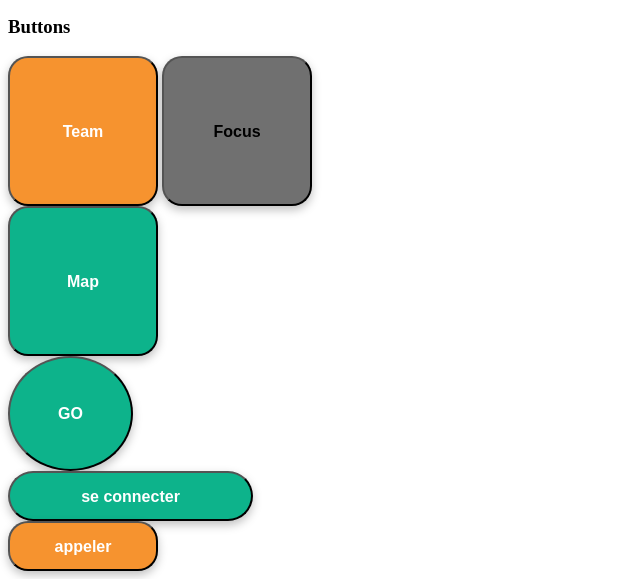
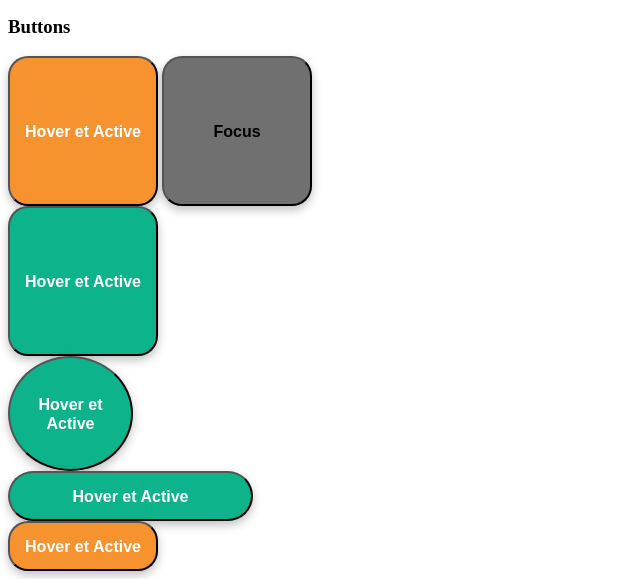
Before and after one commit to massolagnes/MVP, a plain HTML site: page index.html in a window 1280 px wide. Shown: the part 725-1304 px from the top of the page, without its empty margins (0-640 px from the left). Drawn offline with Linux system fonts and the light colour scheme.

Commit message:
changements boutons

```diff
--- a/index.html
+++ b/index.html
@@ -30,12 +30,12 @@
 <h3 font-family="monserrat">Buttons</h3>
 <!--<button class="btn" class="btn:focus" class="btn:hover"  type= "button"> CLIC</button> -->
 
-<button class="btn btn-primary" type="button"> Team</button>
+<button class="btn btn-primary" type="button"> Hover et Active </button>
 <button class="btn btn-primary2" type="button"> Focus</button> <br>
-<button class="btn btn-secondary" type="button"> Map</button> <br>
-<button class="btn btn-circle" type="button"> GO</button> <br>
-<button class="btn btn-tertiary" type="button"> se connecter</button> <br>
-<button class="btn btn-petit" type="button"> appeler </button> <br>
+<button class="btn btn-secondary" type="button"> Hover et Active</button> <br>
+<button class="btn btn-circle" type="button"> Hover et Active</button> <br>
+<button class="btn btn-tertiary" type="button"> Hover et Active</button> <br>
+<button class="btn btn-petit" type="button"> Hover et Active</button> <br>
 
 
 
```
